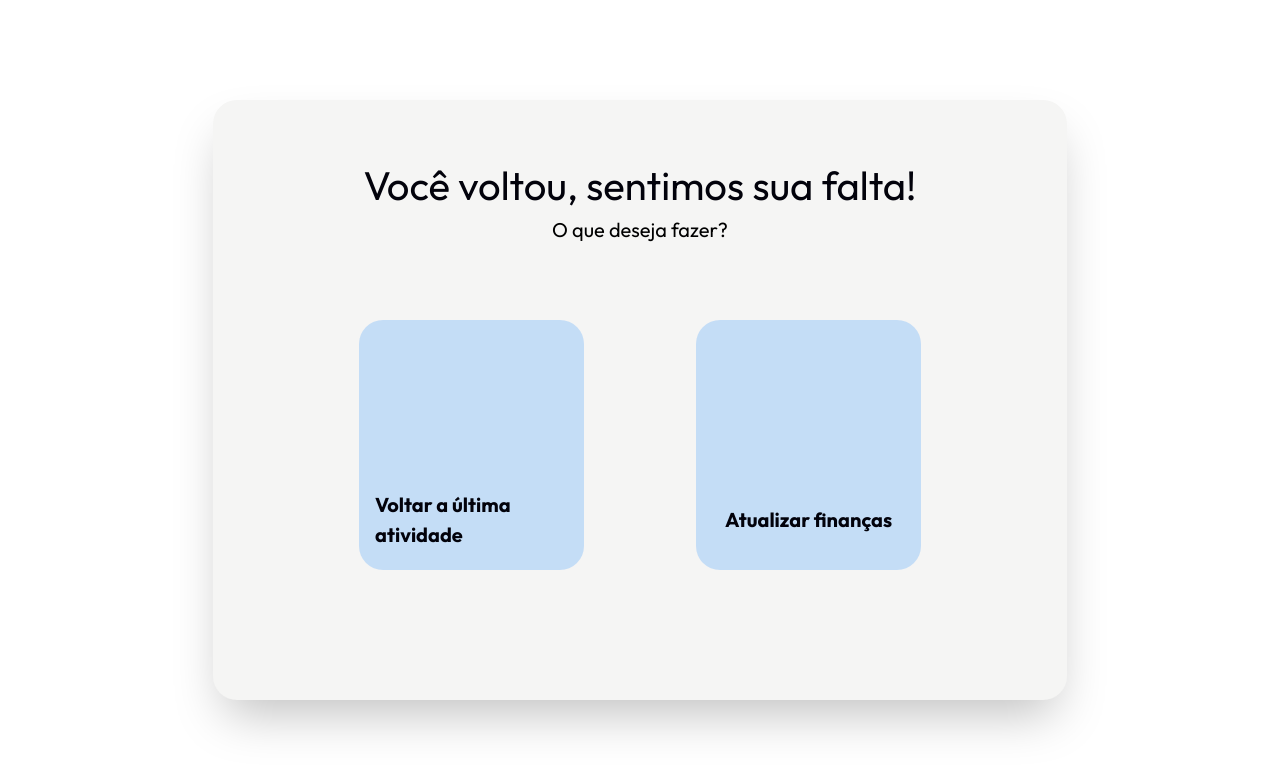
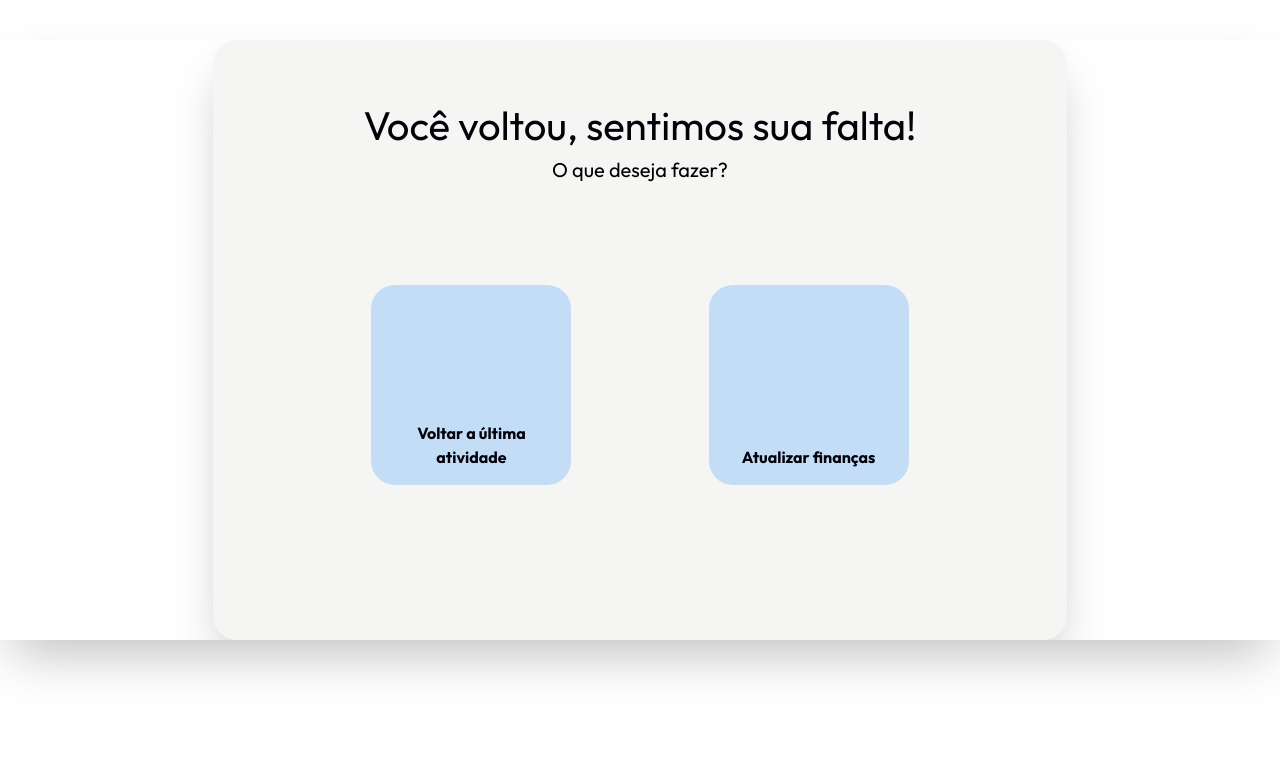
Before and after one commit to yanrafael/vouvi-frontend-client, a React (Vite) app: page /vouvi-frontend-client/user-return in a window 1280 px wide. Shown: the top 772 px of the page. Built offline with nearby package versions, Linux system fonts and the light colour scheme; some icons are missing.

Commit message:
responsivo
atualizacão

```diff
--- a/src/components/Cards/CardVCRank.jsx
+++ b/src/components/Cards/CardVCRank.jsx
@@ -18,17 +18,17 @@ const CardLateral = (props) =>{
                 ?<div className="flex justify-between text-segundo bg-[#002952] text-secondary-200 p-1 rounded-md mr-2 w-full items-center">
                     <div className="flex items-center">
                         <span className="mr-2 flex items-center justify-center w-14 h-14 bg-secondary-200 rounded-full text-md text-[#002952] text-cardVoce ">{props.posicao}°</span>
-                        <div className="text-md font-medium md:text-[20px]">Você</div>
+                        <div className="text-md font-medium md:text-[20px] md:w-18">Você</div>
                     </div>
-                    <div className="underline text-secondary-200 text-[17px] font-light mr-2  ">{props.vc} VC</div>
+                    <div className="underline text-secondary-200 font-light mr-2 md:w-18 md:h-8 md:text-[16px] mt-3">{props.vc} VC</div>
                 </div>
                 :props.posicao<4
                 ?<div className="flex justify-between text-segundo bg-white dark:bg-[#3D3D3D] p-1 mb-2 rounded-md mr-2 w-full items-center ">
                     <div className="flex items-center ">
                         {
-                            props.posicao===1?<img src={document.body.classList.value === "dark"?Darkprimeiro :primeiro} alt="" className="mr-2 flex items-center justify-center w-14 h-14 rounded-full bg-black text-teste "/>:
-                            props.posicao===2?<img src={document.body.classList.value === "dark"?Darksegundo :segundo} alt="" className="mr-2 flex items-center justify-center w-14 h-14 rounded-full bg-black text-teste md:text-[19px]"/>:
-                            <img src={document.body.classList.value === "dark"?Darkterceiro :terceiro} alt="" className="mr-2 flex items-center justify-center w-14 h-14 rounded-full bg-black text-teste "/>
+                            props.posicao===1?<img src={document.body.classList.value === "dark"?Darkprimeiro :primeiro} alt="" className="mr-2 flex items-center justify-center w-14 h-14 rounded-full bg-black text-teste md:w-12 md:h-12"/>:
+                            props.posicao===2?<img src={document.body.classList.value === "dark"?Darksegundo :segundo} alt="" className="mr-2 flex items-center justify-center w-14 h-14 rounded-full bg-black text-teste md:text-[19px] md:w-12 md:h-12"/>:
+                            <img src={document.body.classList.value === "dark"?Darkterceiro :terceiro} alt="" className="mr-2 flex items-center justify-center w-14 h-14 rounded-full bg-black text-teste  md:w-12 md:h-12"/>
                         }
 
                         {
--- a/src/components/Cards/CardXPRank.jsx
+++ b/src/components/Cards/CardXPRank.jsx
@@ -2,14 +2,14 @@ import React from "react";
 
 const Card = (props) =>{
     return(
-      <div className="flex justify-between items-center text-md bg-card p-2 mb-2 rounded-[20px] mr-2 text-primary-200  bg-primary-200 dark:bg-[#3D3D3D]">
+      <div className="flex justify-between items-center text-md bg-card p-2 mb-2 rounded-[20px] mr-2 text-primary-200  bg-primary-200 dark:bg-[#3D3D3D] md:h-16">
         <div className="flex items-center">
-        <span className="mr-2 flex items-center justify-center w-14 h-14 rounded-full text-base bg-[#DFDFDE] dark:bg-black dark:text-white md:w-19 md:mx-2">{props.posicao}°</span>
-          <div className="text-base font-medium text-[#DFDFDE] dark:text-[#B1B1B1]">{props.nome}</div>
+        <span className="mr-2 flex items-center justify-center w-14 h-14 rounded-full text-base bg-[#DFDFDE] dark:bg-black dark:text-white md:w-18 md:h-12 md:mx-2 md:text-[20px]"  >{props.posicao}°</span>
+          <div className="text-base font-medium text-[#DFDFDE] dark:text-[#B1B1B1] md:text-[24px]">{props.nome}</div>
         </div>
         <div className="flex underline text-base pr-9 text-[#DFDFDE] dark:text-[#B1B1B1]">
-          <div className="font-normal">{props.xp}</div>
-          <div className="font-light">ㅤ XP</div>
+          <div className="font-normal md:text-[30px]">{props.xp}</div>
+          <div className="font-light  md:text-[30px]">ㅤ XP</div>
         </div>
       </div>
     )
--- a/src/pages/Rank/Ranking.jsx
+++ b/src/pages/Rank/Ranking.jsx
@@ -143,7 +143,7 @@ const Ranking = () => {
               <></>
             ),
           )}
-          <div className="border-card m-4 flex rounded-md border-2 md:w-16"></div>
+          <div className="border-card m-4 flex rounded-md border-2 md:w-40 "></div>
           {lateral.map((lateral, index) => (
             <CardLateral
               posicao={index + 1}
--- a/src/pages/UserReturn/UserReturn.jsx
+++ b/src/pages/UserReturn/UserReturn.jsx
@@ -3,19 +3,19 @@ import PropTypes from "prop-types";
 
 function UserReturn() {
   return (
-    <section className="fixed left-0 top-0 z-20 flex h-full w-full items-center justify-center overflow-y-hidden shadow-2xl backdrop-blur-[25px] dark:bg-black/50 md:w-22 md:mt-0">
+    <section className="fixed left-0 top-0 z-20 flex h-full w-full items-center justify-center overflow-y-hidden shadow-2xl backdrop-blur-[25px] dark:bg-black/50 md:h-auto md:mt-10 ">
       <div className="flex h-[600px] w-8/12 flex-col items-center justify-center rounded-md bg-white p-6 shadow-2xl dark:bg-[#1B1B1B] dark:shadow-black">
-        <p className="text-[40px] text-black dark:text-[#FFFFFF]">
+        <p className="text-[40px] text-black dark:text-[#FFFFFF] ">
           Você voltou, sentimos sua falta!
         </p>{" "}
         <p className="text-[20px]">O que deseja fazer?</p>
-        <div className="flex h-[400px] w-11/12 items-center justify-around rounded-md p-8">
+        <div className="flex h-[400px] w-11/12 items-center justify-around rounded-md p-8  md:items-center ">
           <Box
             icon={
               <Icon
                 className="text-primary-200"
                 icon="solar:home-2-bold"
-                width="150px"
+                width="140px"
               />
             }
             cor={true}
@@ -26,7 +26,7 @@ function UserReturn() {
               <Icon
                 className="text-secondary-200"
                 icon="solar:graph-up-bold"
-                width="150px"
+                width="140px"
               />
             }
             cor={false}
@@ -41,10 +41,10 @@ function UserReturn() {
 function Box({ icon, cor, texto }) {
   return (
     <div
-      className={`${cor ? "hover:bg-primary-200" : "hover:bg-secondary-200"} hover:rounded-md hover:border-8 hover:bg-opacity-30 ${cor ? "hover:border-[#7C20BE]" : "hover:border-secondary-200"} flex h-[250px] w-4/12 flex-col items-center justify-center rounded-md bg-secondary-200/20 p-4 text-black shadow-black dark:bg-black dark:text-white`}
+      className={`${cor ? "hover:bg-primary-200" : "hover:bg-secondary-200"} hover:rounded-md hover:border-8 hover:bg-opacity-30 ${cor ? "hover:border-[#7C20BE]" : "hover:border-secondary-200"} flex h-[250px] w-4/12 flex-col items-center justify-center rounded-md bg-secondary-200/20 p-4 text-black shadow-black dark:bg-black dark:text-white md:h-[200px] md:w-[200px]  md:text-center md:gap-3`}
     >
       {icon}
-      <p className="text-[20px] font-bold">{texto}</p>
+      <p className="text-[20px] font-bold md:text-[16px]">{texto}</p>
     </div>
   );
 }
```
